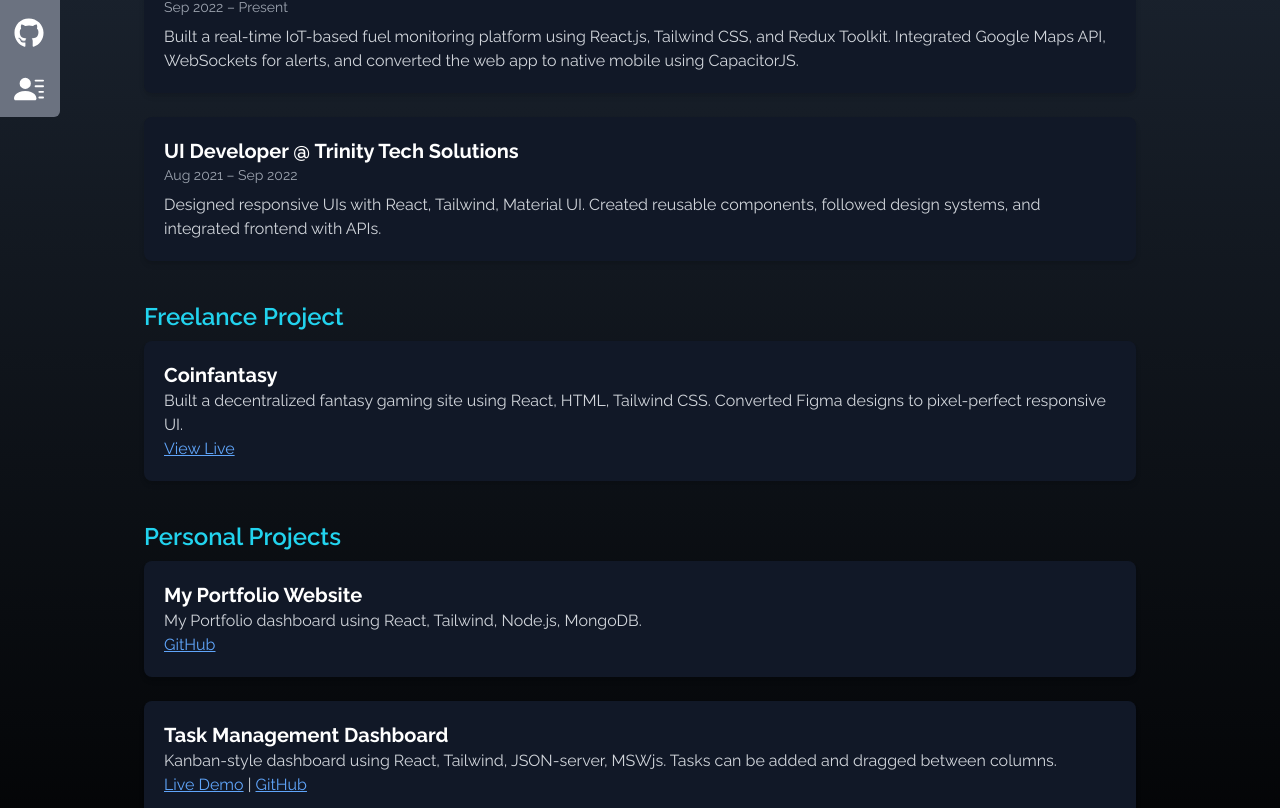
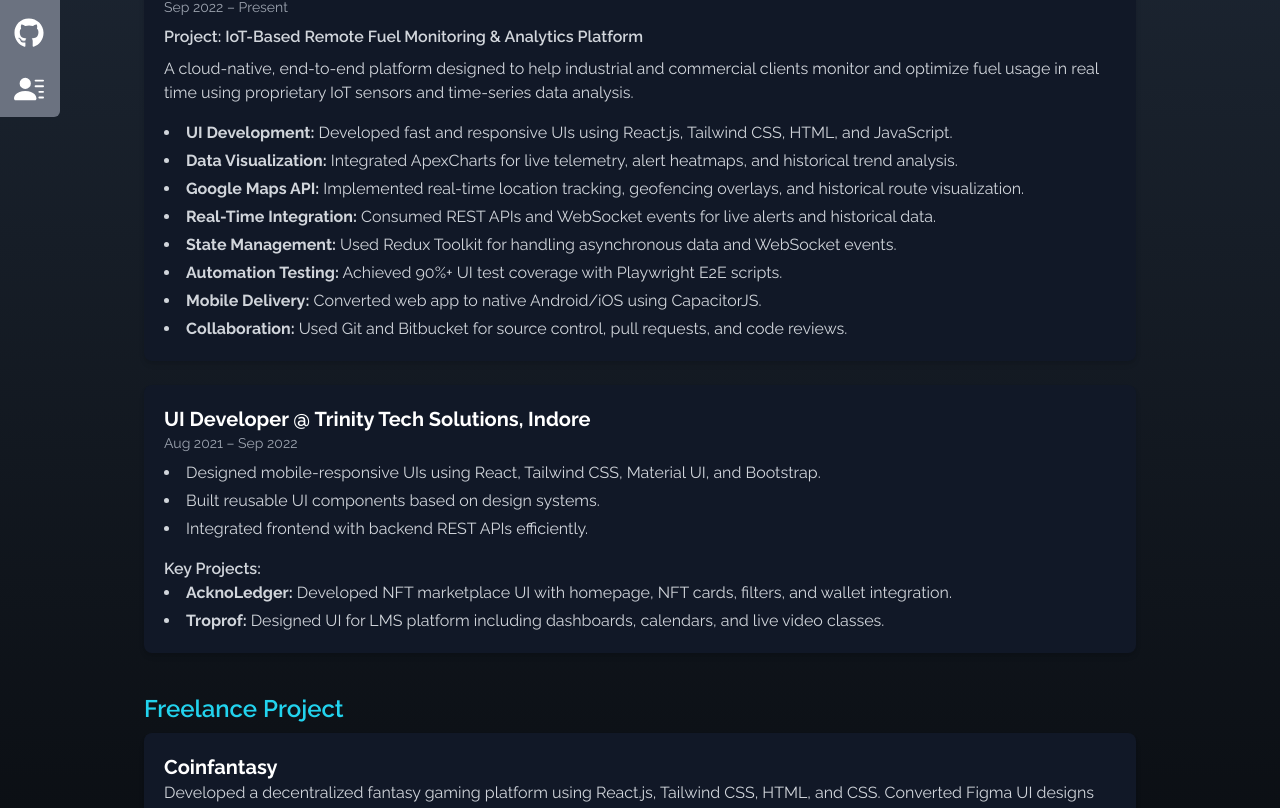
Before and after one commit to maheshbodhanam/mahesh-bodhanam-portfolio, a React (Create React App) app: page /portfolio in a window 1280 px wide. Shown: the part 331-1139 px from the top of the page. Built offline with nearby package versions, Linux system fonts and the light colour scheme.

Commit message:
Update Portfolio.jsx

```diff
--- a/src/components/Portfolio.jsx
+++ b/src/components/Portfolio.jsx
@@ -8,7 +8,9 @@ const Portfolio = () => {
           <p className="text-4xl font-bold inline border-b-4 border-gray-500">
             Portfolio
           </p>
-          <p className="py-6">Check out some of my work right here</p>
+          <p className="py-6">
+            Check out some of my professional experience and projects below.
+          </p>
         </div>
 
         {/* Professional Experience */}
@@ -19,27 +21,78 @@ const Portfolio = () => {
 
           <div className="bg-gray-900 p-5 rounded-lg shadow-md mb-6">
             <h4 className="text-xl font-bold">
-              UI Developer @ OrangeCells Innovation Lab
+              UI Developer @ OrangeCells Innovation Lab Pvt Ltd, Bangalore
             </h4>
             <p className="text-sm text-gray-400 mb-2">Sep 2022 – Present</p>
-            <p className="text-gray-300">
-              Built a real-time IoT-based fuel monitoring platform using
-              React.js, Tailwind CSS, and Redux Toolkit. Integrated Google Maps
-              API, WebSockets for alerts, and converted the web app to native
-              mobile using CapacitorJS.
+            <p className="text-gray-300 mb-2 font-semibold">
+              Project: IoT-Based Remote Fuel Monitoring & Analytics Platform
             </p>
+            <p className="text-gray-300 mb-4">
+              A cloud-native, end-to-end platform designed to help industrial
+              and commercial clients monitor and optimize fuel usage in real
+              time using proprietary IoT sensors and time-series data analysis.
+            </p>
+            <ul className="list-disc list-inside text-gray-300 space-y-1">
+              <li>
+                <strong>UI Development:</strong> Developed fast and responsive
+                UIs using React.js, Tailwind CSS, HTML, and JavaScript.
+              </li>
+              <li>
+                <strong>Data Visualization:</strong> Integrated ApexCharts for
+                live telemetry, alert heatmaps, and historical trend analysis.
+              </li>
+              <li>
+                <strong>Google Maps API:</strong> Implemented real-time location
+                tracking, geofencing overlays, and historical route
+                visualization.
+              </li>
+              <li>
+                <strong>Real-Time Integration:</strong> Consumed REST APIs and
+                WebSocket events for live alerts and historical data.
+              </li>
+              <li>
+                <strong>State Management:</strong> Used Redux Toolkit for
+                handling asynchronous data and WebSocket events.
+              </li>
+              <li>
+                <strong>Automation Testing:</strong> Achieved 90%+ UI test
+                coverage with Playwright E2E scripts.
+              </li>
+              <li>
+                <strong>Mobile Delivery:</strong> Converted web app to native
+                Android/iOS using CapacitorJS.
+              </li>
+              <li>
+                <strong>Collaboration:</strong> Used Git and Bitbucket for
+                source control, pull requests, and code reviews.
+              </li>
+            </ul>
           </div>
 
           <div className="bg-gray-900 p-5 rounded-lg shadow-md">
             <h4 className="text-xl font-bold">
-              UI Developer @ Trinity Tech Solutions
+              UI Developer @ Trinity Tech Solutions, Indore
             </h4>
             <p className="text-sm text-gray-400 mb-2">Aug 2021 – Sep 2022</p>
-            <p className="text-gray-300">
-              Designed responsive UIs with React, Tailwind, Material UI. Created
-              reusable components, followed design systems, and integrated
-              frontend with APIs.
-            </p>
+            <ul className="list-disc list-inside text-gray-300 space-y-1 mb-4">
+              <li>
+                Designed mobile-responsive UIs using React, Tailwind CSS,
+                Material UI, and Bootstrap.
+              </li>
+              <li>Built reusable UI components based on design systems.</li>
+              <li>Integrated frontend with backend REST APIs efficiently.</li>
+            </ul>
+            <p className="text-gray-300 font-semibold">Key Projects:</p>
+            <ul className="list-disc list-inside text-gray-300 space-y-1">
+              <li>
+                <strong>AcknoLedger:</strong> Developed NFT marketplace UI with
+                homepage, NFT cards, filters, and wallet integration.
+              </li>
+              <li>
+                <strong>Troprof:</strong> Designed UI for LMS platform including
+                dashboards, calendars, and live video classes.
+              </li>
+            </ul>
           </div>
         </div>
 
@@ -52,9 +105,9 @@ const Portfolio = () => {
           <div className="bg-gray-900 p-5 rounded-lg shadow-md">
             <h4 className="text-xl font-bold">Coinfantasy</h4>
             <p className="text-gray-300">
-              Built a decentralized fantasy gaming site using React, HTML,
-              Tailwind CSS. Converted Figma designs to pixel-perfect responsive
-              UI.
+              Developed a decentralized fantasy gaming platform using React.js,
+              Tailwind CSS, HTML, and CSS. Converted Figma UI designs into
+              pixel-perfect, responsive interfaces.
               <br />
               <a
                 href="https://play.coinfantasy.io/#/dashboard"
@@ -77,7 +130,9 @@ const Portfolio = () => {
           <div className="bg-gray-900 p-5 rounded-lg shadow-md mb-6">
             <h4 className="text-xl font-bold">My Portfolio Website</h4>
             <p className="text-gray-300">
-              My Portfolio dashboard using React, Tailwind, Node.js, MongoDB.
+              Personal portfolio website showcasing my projects and experience,
+              built using React.js, Node.js, MongoDB, Tailwind CSS, and deployed
+              online.
               <br />
               <a
                 href="https://github.com/maheshbodhanam/mahesh-bodhanam-portfolio"
@@ -93,8 +148,9 @@ const Portfolio = () => {
           <div className="bg-gray-900 p-5 rounded-lg shadow-md mb-6">
             <h4 className="text-xl font-bold">Task Management Dashboard</h4>
             <p className="text-gray-300">
-              Kanban-style dashboard using React, Tailwind, JSON-server, MSWjs.
-              Tasks can be added and dragged between columns.
+              Kanban-style task management app built using React.js, Tailwind
+              CSS, JSON-server, and MSWjs. Features include drag-and-drop tasks
+              across "To Do", "In Progress", and "Done" columns.
               <br />
               <a
                 href="https://kanban-task-management-dashboard.netlify.app/"
@@ -119,8 +175,9 @@ const Portfolio = () => {
           <div className="bg-gray-900 p-5 rounded-lg shadow-md">
             <h4 className="text-xl font-bold">Real-time Chat App</h4>
             <p className="text-gray-300">
-              Built with React, Node.js, MongoDB, Socket.io, and Tailwind CSS.
-              Supports multiple users, real-time messaging and chat rooms.
+              Chat application built using React.js, Node.js, MongoDB,
+              Socket.io, and Tailwind CSS. Includes real-time messaging, chat
+              rooms, and user authentication.
               <br />
               <a
                 href="https://magenta-sawine-f30018.netlify.app"
```
